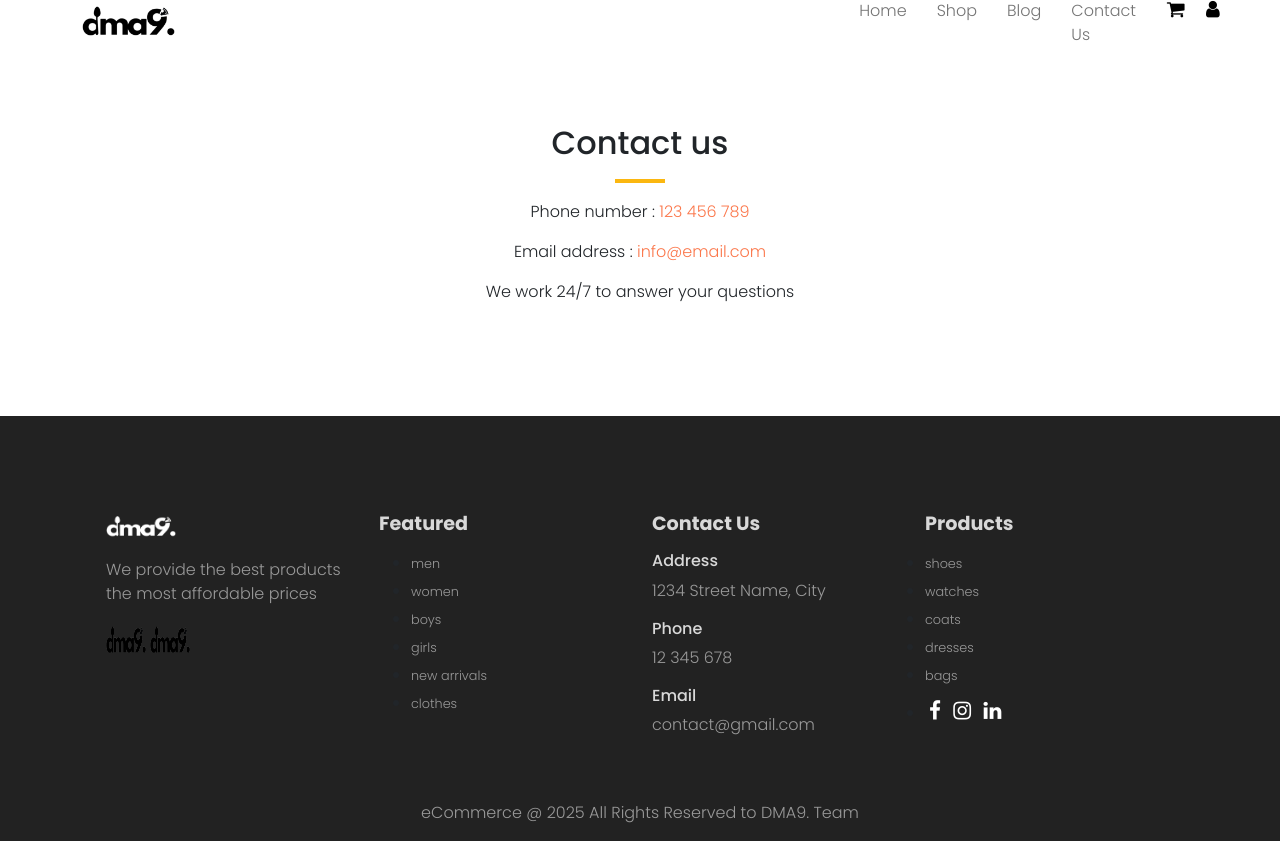
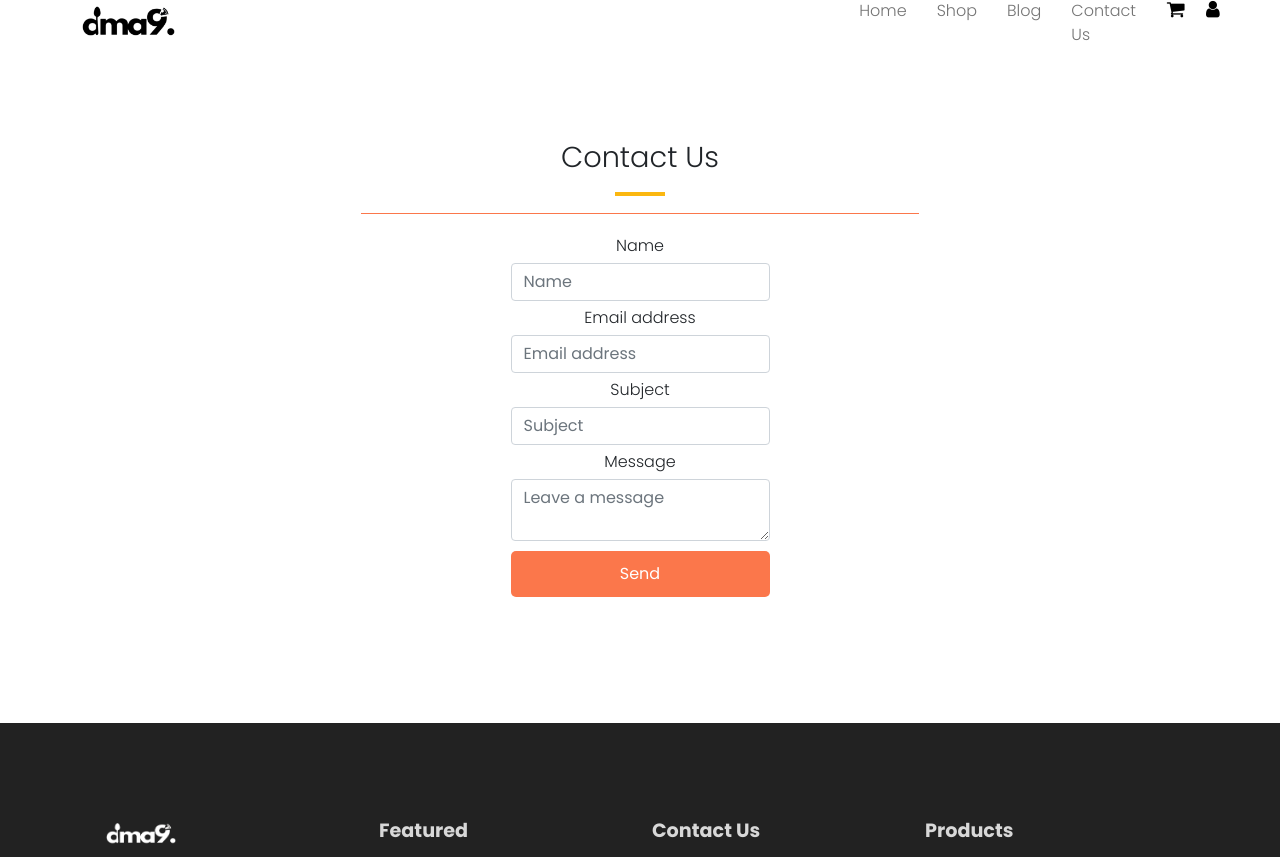
Before and after one commit to OmarChouchane/DMA9, a PHP site: page /contact.php in a window 1280 px wide. Shown: the part 20-877 px from the top of the page. Run offline with PHP 8.4, Linux system fonts and the light colour scheme.

Commit message:
Contact us
modification de style.css +contact.php+sendemail.php(en cours)

```diff
--- a/assets/css/style.css
+++ b/assets/css/style.css
@@ -1089,6 +1089,53 @@ footer p{
     color: #fb774b;
 }
 
+/* Contact Us*/
+#contact-form{
+    width: 50%;
+    margin: 5px auto;
+    text-align: center;
+    padding: 20px;
+    border-top: 1px solid #fb774b;
+}
+
+
+/* Responsive Styles */
+@media (max-width: 768px) {
+    #contact-form {
+        width: 80%;
+    }
+}
+
+@media (max-width: 480px) {
+    #contact-form {
+        width: 100%;
+    }
+}
+
+
+#contact-form input{
+    width: 50%;
+    margin: 5px auto;
+}
+#contact-form textarea{
+    width: 50%;
+    margin: 5px auto;
+}
+#contact-form #send-btn{
+    background-color: #fb774b;
+    color: white;
+    padding: 10px 20px;
+    border-radius: 5px;
+    cursor: pointer;
+    transition: 0.4s ease;
+}
+
+#contact-form #contact-btn:hover{
+    background-color: black;
+}
+
+
+
 
 
 
@@ -1262,7 +1309,7 @@ footer p{
 
 
 
-/* Contact */
+/* Contact
 
 #contact span{
     color: #fb774b;
@@ -1285,7 +1332,7 @@ footer p{
     transition: 0.4s ease;
 
 }
-
+*/
 
 .nav-item i:hover .cart-quantity {
     background-color: black;
--- a/contact.php
+++ b/contact.php
@@ -1,31 +1,52 @@
 <?php
+session_start();
+
+
+
+include 'server/connection.php';
 
 
 include('layouts/header.php');
 
-session_start();
+ ?>
 
 
-?>
+
 
 
 
 
 
     <!--Contact-->
-    <section id="contact" class="container my-5 py-5">
-        <div class="container text-center mt-5">
-            <h3>Contact us</h3>
+    <section class="my-5 py-5">
+        <div class="container text-center mt-3 pt-5">
+            <h2 class="form-weight-bold">Contact Us</h2>
             <hr class="mx-auto">
-            <p class="w-50 mx-auto">
-                Phone number : <span>123 456 789</span>
-            </p>
-            <p class="w-50 mx-auto">
-                Email address : <span>info@email.com</span>
-            </p>
-            <p class="w-50 mx-auto">
-                We work 24/7 to answer your questions
-            </p>
+        </div>
+        <div class="mx-auto container">
+            <form id="contact-form" method="POST" action="sendemail.php">
+
+                <div class="form-group">
+                    <label>Name</label>
+                    <input type="text" class="form-control" id="name" name="name" placeholder="Name" required>
+                </div>
+                <div class="form-group">
+                    <label>Email address</label>
+                    <input type="email" class="form-control" id="email" name="email" placeholder="Email address" required>
+                </div>
+                <div class="form-group">
+                    <label>Subject</label>
+                    <input type="text" class="form-control" id="subject" name="subject" placeholder="Subject" required>
+                </div>
+                <div class="form-group">
+                    <label>Message</label>
+                    <textarea class="form-control"  id="message" name="message" placeholder="Leave a message"required></textarea>
+                </div>
+                <div class="form-group">
+                    <input type="submit" name="send" class="btn" id="send-btn" value="Send">
+                </div>
+
+            </form>
         </div>
     </section>
 
@@ -33,6 +54,4 @@ session_start();
 
 
 
-
-
 <?php include('layouts/footer.php'); ?>
--- /dev/null
+++ b/sendemail.php
@@ -0,0 +1,5 @@
+<?php
+$name=$_post["name"];
+$email=$_post["email"];
+$subject=$_post["subject"];
+$message=$_post["message"];
```
